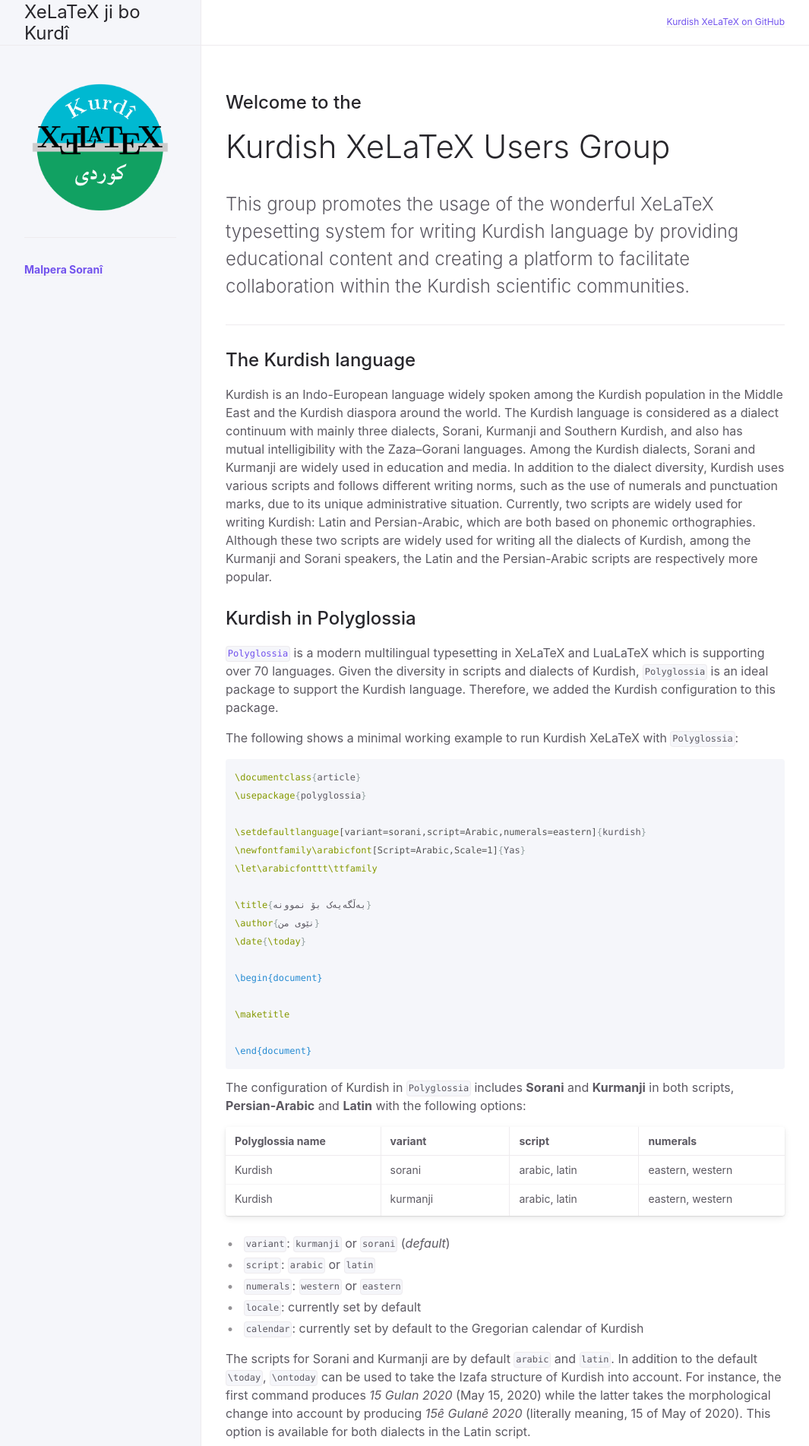
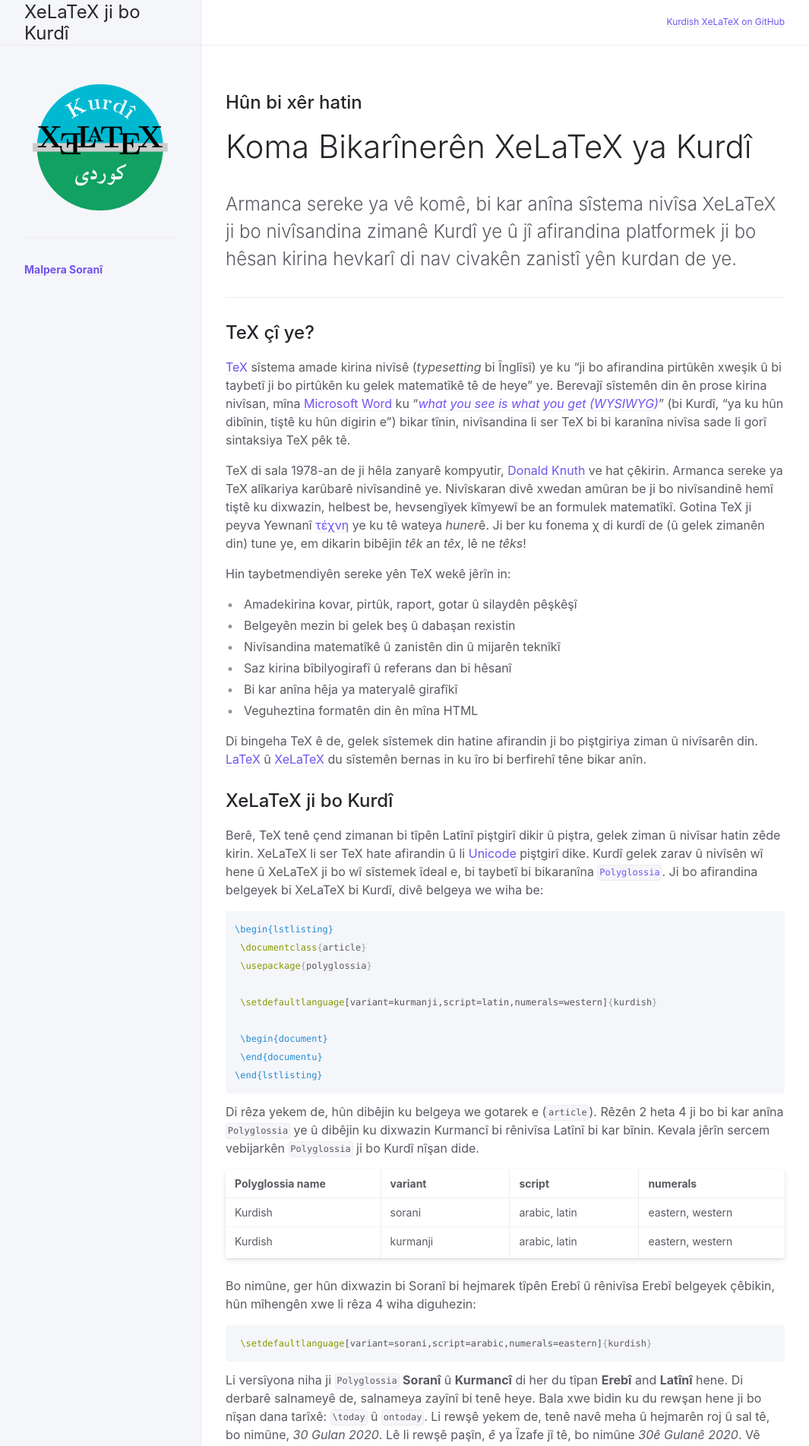
Before and after one commit to KurdishXeLaTeX/Kurmanji, a Jekyll site: the page built from index.md, in a window 1280 px wide. Shown: the top 1903 px of the page at 76% size, without its empty margins (107-1172 px from the left). Built offline with Jekyll 4.4.1, drawn with Linux system fonts in a browser that asks for light colours; some of the changed text lies outside the part shown.

Commit message:
site content updated

````diff
--- a/index.md
+++ b/index.md
@@ -6,89 +6,90 @@ description: "Kurdish XeLaTeX Users Group homepage."
 permalink: /
 ---
 
-## Welcome to the
-# Kurdish XeLaTeX Users Group
+## Hûn bi xêr hatin
+# Koma Bikarînerên XeLaTeX ya Kurdî
 {: .fs-9 }
 
-This group promotes the usage of the wonderful XeLaTeX typesetting system for writing Kurdish language by providing educational content and creating a platform to facilitate collaboration within the Kurdish scientific communities.
+Armanca sereke ya vê komê, bi kar anîna sîstema nivîsa XeLaTeX ji bo nivîsandina zimanê Kurdî ye û jî afirandina platformek ji bo hêsan kirina hevkarî di nav civakên zanistî yên kurdan de ye.
 {: .fs-6 .fw-300 }
 
 <!-- [Get started now](#getting-started){: .btn .btn-primary .fs-5 .mb-4 .mb-md-0 .mr-2 } [View it on GitHub](https://github.com/pmarsceill/just-the-docs){: .btn .fs-5 .mb-4 .mb-md-0 } -->
 
 ---
 
-## The Kurdish language
+## TeX çî ye?
 
-Kurdish is an Indo-European language widely spoken among the Kurdish population in the Middle East and the Kurdish diaspora around the world. The Kurdish language is considered as a dialect continuum with mainly three dialects, Sorani, Kurmanji and Southern Kurdish, and also has mutual intelligibility with the Zaza–Gorani languages. Among the Kurdish dialects, Sorani and Kurmanji are widely used in education and media. In addition to the dialect diversity, Kurdish uses various scripts and follows different writing norms, such as the use of numerals and punctuation marks, due to its unique administrative situation. Currently, two scripts are widely used for writing Kurdish: Latin and Persian-Arabic, which are both based on phonemic orthographies. Although these two scripts are widely used for writing all the dialects of Kurdish, among the Kurmanji and Sorani speakers, the Latin and the Persian-Arabic scripts are respectively more popular.
+[TeX](https://en.wikipedia.org/wiki/TeX){:target="_blank"} sîstema amade kirina nivîsê (*typesetting* bi Înglîsî) ye ku "ji bo afirandina pirtûkên xweşik û bi taybetî ji bo pirtûkên ku gelek matematîkê tê de heye" ye. Berevajî sîstemên din ên prose kirina nivîsan, mîna [Microsoft Word](https://en.wikipedia.org/wiki/Microsoft_Word){:target="_blank"} ku "*[what you see is what you get (WYSIWYG)](https://en.wikipedia.org/wiki/WYSIWYG){:target="_blank"}*" (bi Kurdî, "ya ku hûn dibînin, tiştê ku hûn digirin e") bikar tînin, nivîsandina li ser TeX bi bi karanîna nivîsa sade li gorî sintaksiya TeX pêk tê.
+
+TeX di sala 1978-an de ji hêla zanyarê kompyutir, [Donald Knuth](https://en.wikipedia.org/wiki/Donald_Knuth){:target="_blank"} ve hat çêkirin. Armanca sereke ya TeX alîkariya karûbarê nivîsandinê ye. Nivîskaran divê xwedan amûran be ji bo nivîsandinê hemî tiştê ku dixwazin, helbest be, hevsengîyek kîmyewî be an formulek matematîkî. Gotina TeX ji peyva Yewnanî [τέχνη](https://en.wiktionary.org/wiki/%CF%84%CE%AD%CF%87%CE%BD%CE%B7){:target="_blank"} ye ku tê wateya *huner*ê. Ji ber ku fonema χ di kurdî de (û gelek zimanên din) tune ye, em dikarin bibêjin *têk* an *têx*, lê ne *têks*!
+
+Hin taybetmendiyên sereke yên TeX wekê jêrîn in:
+
+- Amadekirina kovar, pirtûk, raport, gotar û silaydên pêşkêşî
+- Belgeyên mezin bi gelek beş û dabaşan rexistin
+- Nivîsandina matematîkê û zanistên din û mijarên teknîkî
+- Saz kirina bîbilyogirafî û referans dan bi hêsanî
+- Bi kar anîna hêja ya materyalê girafîkî
+- Veguheztina formatên din ên mîna HTML
+
+Di bingeha TeX ê de, gelek sîstemek din hatine afirandin ji bo piştgiriya ziman û nivîsarên din. [LaTeX](https://en.wikipedia.org/wiki/LaTeX){:target="_blank"} û [XeLaTeX](https://en.wikipedia.org/wiki/XeTeX){:target="_blank"} du sîstemên bernas in ku îro bi berfirehî têne bikar anîn.
+
+## XeLaTeX ji bo Kurdî
+
+Berê, TeX tenê çend zimanan  bi tîpên Latînî piştgirî dikir û piştra, gelek ziman û nivîsar hatin zêde kirin. XeLaTeX li ser TeX hate afirandin û li [Unicode](https://en.wikipedia.org/wiki/Unicode){:target="_blank"} piştgirî dike. Kurdî gelek zarav û nivîsên wî hene û XeLaTeX ji bo wî sîstemek îdeal e, bi taybetî bi bikaranîna [`Polyglossia`](https://github.com/reutenauer/polyglossia){:target="_blank"}. Ji bo afirandina belgeyek bi XeLaTeX bi Kurdî, divê belgeya we wiha be:
 
 
-## Kurdish in Polyglossia
+```tex
+\begin{lstlisting}
+ \documentclass{article}
+ \usepackage{polyglossia}
 
-[`Polyglossia`](https://github.com/reutenauer/polyglossia) is a modern multilingual typesetting in XeLaTeX and LuaLaTeX which is supporting over 70 languages. Given the diversity in scripts and dialects of Kurdish, `Polyglossia` is an ideal package to support the Kurdish language. Therefore, we added the Kurdish configuration to this package.
+ \setdefaultlanguage[variant=kurmanji,script=latin,numerals=western]{kurdish}
 
-The following shows a minimal working example to run Kurdish XeLaTeX with `Polyglossia`:
-
-```tex
-\documentclass{article}
-\usepackage{polyglossia}
-
-\setdefaultlanguage[variant=sorani,script=Arabic,numerals=eastern]{kurdish}
-\newfontfamily\arabicfont[Script=Arabic,Scale=1]{Yas}
-\let\arabicfonttt\ttfamily
-
-\title{بەڵگەیەک بۆ نموونە}
-\author{نێوی من}
-\date{\today}
-
-\begin{document}
-
-\maketitle
-
-\end{document}
+ \begin{document}
+ \end{documentu}
+\end{lstlisting}
 ```
 
-The configuration of Kurdish in `Polyglossia` includes **Sorani** and **Kurmanji** in both scripts, **Persian-Arabic** and **Latin** with the following options:
+Di rêza yekem de, hûn dibêjin ku belgeya we gotarek e (`article`). Rêzên 2 heta 4 ji bo bi kar anîna `Polyglossia` ye û dibêjin ku dixwazin Kurmancî bi rênivîsa Latînî bi kar bînin. Kevala jêrîn sercem vebijarkên `Polyglossia` ji bo Kurdî nîşan dide.
 
 | Polyglossia name        | variant          | script | numerals |
 |:-------------|:------------------|:------| :------- |
 | Kurdish          | sorani | arabic, latin  | eastern, western |
 | Kurdish | kurmanji  | arabic, latin  | eastern, western |
 
+Bo nimûne, ger hûn dixwazin bi Soranî bi hejmarek tîpên Erebî û rênivîsa Erebî belgeyek çêbikin, hûn mîhengên xwe li rêza 4 wiha diguhezin:
 
-- `variant`: `kurmanji` or `sorani` (*default*)
-- `script`: `arabic` or `latin`
-- `numerals`: `western` or `eastern`
-- `locale`: currently set by default
-- `calendar`: currently set by default to the Gregorian calendar of Kurdish
+```tex
+ \setdefaultlanguage[variant=sorani,script=arabic,numerals=eastern]{kurdish}
+ ```
 
+Li versîyona niha ji `Polyglossia` **Soranî** û **Kurmancî** di her du tîpan **Erebî** and **Latînî** hene. Di derbarê salnameyê de, salnameya zayînî bi tenê heye. Bala xwe bidin ku du rewşan hene ji bo nîşan dana tarîxê: `\today` û `ontoday`. Li rewşê yekem de, tenê navê meha û hejmarên roj û sal tê, bo nimûne, *30 Gulan 2020*. Lê li rewşê paşîn, *ê* ya Îzafe jî tê, bo nimûne *30ê Gulanê 2020*. Vê vebijarkê tenê dema karanîna tîpên Latînî peyda dibe.
 
-The scripts for Sorani and Kurmanji are by default `arabic` and `latin`. In addition to the default `\today`, `\ontoday` can be used to take the Izafa structure of Kurdish into account. For instance, the first command produces *15 Gulan 2020* (May 15, 2020) while the latter takes the morphological change into account by producing *15ê Gulanê 2020* (literally meaning, 15 of May of 2020). This option is available for both dialects in the Latin script.
+Ji bo zanyarîya zêdetir li ser `Polyglossia` û zimanê Kurdî, biçin [vir](https://kurdishxelatex.github.io/assets/Kurdish_XeLaTeX_English.pdf){:target="_blank"}.
 
-For more information on the configuration of Kurdish in `Polyglossia`, see [this](https://docs.google.com/viewer?url=https://raw.githubusercontent.com/KurdishXeLaTeX/Support/master/docs/Kurdish_XeLaTeX_English.pdf){:target="_blank"}.
+## Belgeyan
 
-## Documenation
+Hûn dikarin belgeyên sade li ser cûreyên XeLaTeX bi zaravayên û nivîsarên cuda li jêr bibînin:
 
-You can find simple documentations on XeLaTeX typesetting in various dialects and scripts in the following:
-
-- Sorani dialect in Persian-Arabic script: [XeLaTeX بۆ نووسینی کوردی]({{site.url}}/assets/Kurdish_XeLaTeX_Sorani_Arabic.pdf){:target="_blank"}
-- Sorani dialect in Latin script: [XeLaTeX bo Nûsînî Kurdî]({{site.url}}/assets/Kurdish_XeLaTeX_Sorani_Latin.pdf){:target="_blank"}
-- Kurmanji dialect in Latin script: [XeLaTeX ji bo nivîsandina Kurdî]({{site.url}}/assets/Kurdish_XeLaTeX_Kurmanji_Latin.pdf){:target="_blank"}
-- Kurmanji dialect in Persian-Arabic script: [XeLaTeX ژ بۆ نڤیساندنا کوردی]({{site.url}}/assets/Kurdish_XeLaTeX_Kurmanji_Arabic.pdf){:target="_blank"}
+- Soranî bi rênivîsa Erebî: [XeLaTeX بۆ نووسینی کوردی]({{site.url}}/assets/Kurdish_XeLaTeX_Sorani_Arabic.pdf){:target="_blank"}
+- Soranî bi rênivîsa Latînî: [XeLaTeX bo Nûsînî Kurdî]({{site.url}}/assets/Kurdish_XeLaTeX_Sorani_Latin.pdf){:target="_blank"}
+- Kurmancî bi rênivîsa Latînî: [XeLaTeX ji bo nivîsandina Kurdî]({{site.url}}/assets/Kurdish_XeLaTeX_Kurmanji_Latin.pdf){:target="_blank"}
+- Kurmancî bi rênivîsa Erebî: [XeLaTeX ژ بۆ نڤیساندنا کوردی]({{site.url}}/assets/Kurdish_XeLaTeX_Kurmanji_Arabic.pdf){:target="_blank"}
 
 ---
 
-## About the project
+## Di derbarê projeyê de
 
-Our main focus within this project is to create content in Kurdish for the Kurdish scientific communities. You can consult our websites in [Sorani](https://kurdishxelatex.github.io/Sorani) and [Kurmanji](https://kurdishxelatex.github.io/Kurmanji).
+Armanca me ya sereke di vê projeyê de çêkirina naverok bi Kurdî ji bo civakên zanistî yên kurdî ye. Hûn dikarin biçin malperên me bi [Soranî](https://kurdishxelatex.github.io/Sorani) and [Kurmancî](https://kurdishxelatex.github.io/Kurmanji). Dikarin **mijar û pirs**ên xwe li [https://github.com/KurdishXeLaTeX/Kurmanji/issues](https://github.com/KurdishXeLaTeX/Kurmanji/issues){:target="_blank"} binivîsin.
 
+### Beşdarî
 
-### Contributing
-
-If you are using the XeLaTeX typesetting (or you would like to) and also have an interest in the Kurdish language, please consider joining our group. You can also raise your issues or suggest ideas to improve our content.
+ Hûn dikarin ji hêla afirandina naverokê jî beşdarî vê komê bibin.
 
 <!-- Read more about becoming a contributor in [our GitHub repo](https://github.com/pmarsceill/just-the-docs#contributing). -->
 
-#### Thank you to the contributors of the Kurdish XeLaTeX Users Group!
+<!-- #### Thank you to the contributors of the Kurdish XeLaTeX Users Group! -->
 
 <!-- <ul class="list-style-none">
 {% for contributor in site.github.contributors %}
````
Also changed, not shown: 3 other files.
